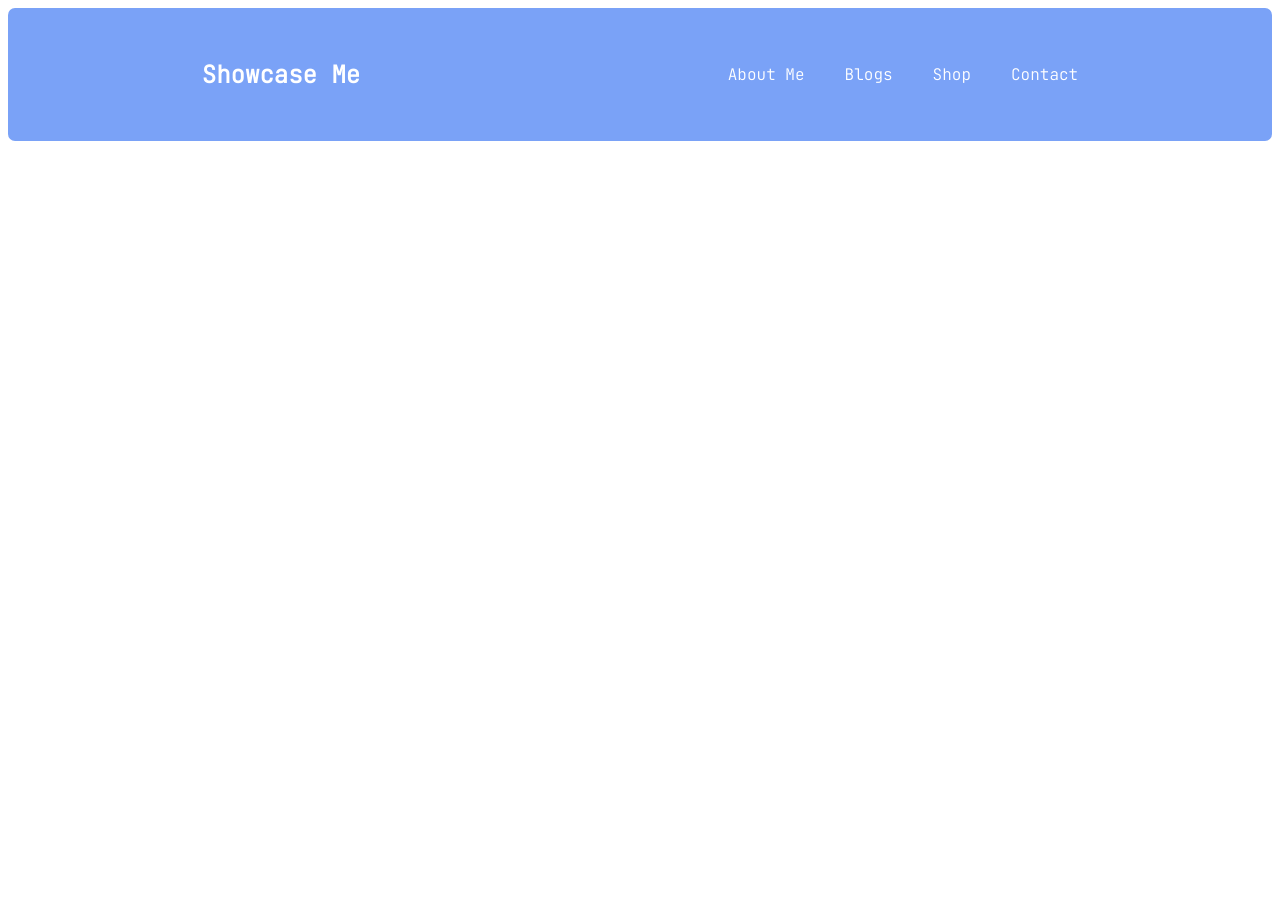
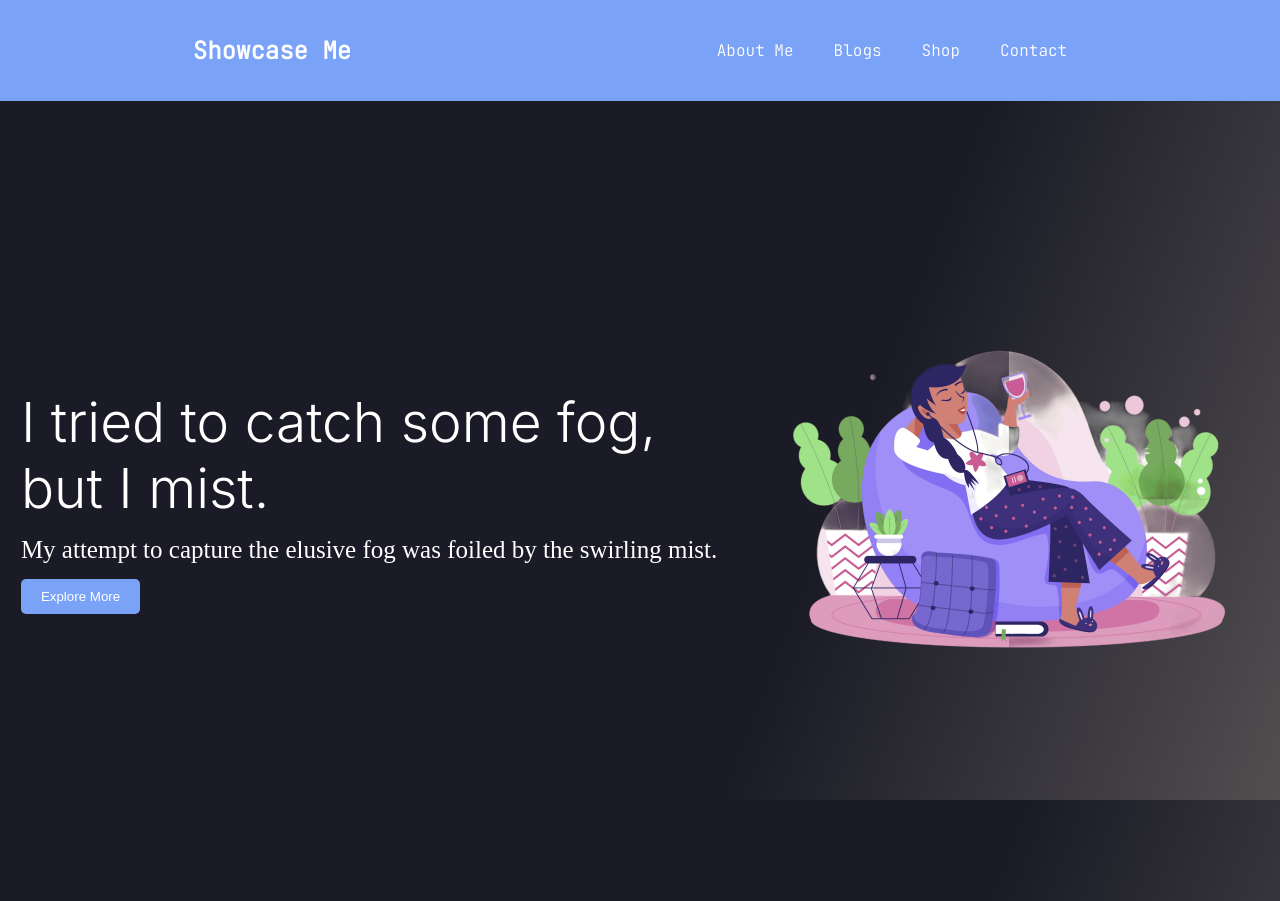
Before and after one commit to Ruhannn/Seems-like-a-site, a plain HTML site: page index.html in a window 1280 px wide. Before the commit the page ends 800 px from the top, so only its background shows below. Drawn offline with Linux system fonts and the light colour scheme; a web font is replaced by a local one.

Commit message:
add new page

```diff
--- a/index.html
+++ b/index.html
@@ -22,5 +22,20 @@
         </div>
       </nav>
     </header>
+    <main>
+      <section class="bannerboro">
+    <div class="banner">
+    <p class="name2">I tried to catch some fog, <br> but I mist.</p>
+    <p class="paga">
+      My attempt to capture the elusive fog was foiled by the swirling mist.</p>
+    <button class="btn">Explore More</button>
+
+  </div>
+   <div class="image1">
+      <img width="500px" src="stuff/3328861-transformed.png" alt="">
+    </div>
+</main>
+</section>
+
   </body>
 </html>
--- a/style.css
+++ b/style.css
@@ -1,11 +1,18 @@
-@import url('https://fonts.googleapis.com/css2?family=Autour+One&family=Fira+Code:wght@300&family=JetBrains+Mono:wght@300&display=swap');
+@import url('https://fonts.googleapis.com/css2?family=Autour+One&family=Fira+Code:wght@300&family=Inter:wght@300&family=JetBrains+Mono:wght@300&display=swap');
 *{
-    font-family:'JetBrains Mono', monospace ;
+  padding: 0;
+ margin: 0;
+
 }
-.name1{
-    margin-top: 20px;
-    margin-left: 20px;
+body{
+  background: rgb(82,78,80);
+background: linear-gradient(291deg, rgba(82,78,80,1) 0%, rgba(26,27,38,1) 35%);
+background-repeat: no-repeat;
+background-size: cover;
+background-attachment: fixed;
+
 }
+
 
 .homes li{
   padding: 20px;
@@ -15,6 +22,7 @@
 .homes ul{
     display: flex;
   list-style: none;
+
 
 }
 
@@ -26,9 +34,46 @@
     display: flex;
     align-items: center;
     justify-content:space-around;
-    border-radius: 7px;
+    font-family:'JetBrains Mono', monospace ;
+
+
 
 }
 a{
     color: white;
  }
+a:hover{
+  color: rgb(79, 79, 176);
+}
+.name2{
+
+  color: white;
+font-size: 55px;
+font-family: 'Inter', sans-serif;
+
+}
+
+.paga{
+  font-size: 25px;
+  margin-top: 15px;
+  margin-bottom: 15px;
+  color: white;
+}
+.bannerboro{
+  height: 100vh;
+  display: flex;
+  align-items: center;
+  justify-content: space-around;
+
+}
+.btn{
+  background-color: #7aa2f7;
+  padding: 10px 20px;
+  color: white;
+  border: none;
+  border-radius: 5px;
+
+}
+.btn:hover{
+   background-color:#628ce3 ;
+}
```
Also changed, not shown: stuff/3328861-transformed.png (added), stuff/3328861.jpg (added), stuff/anime-png-30723.png (added), stuff/undraw_snow_fun_re_plbr.svg (added), stuff/undraw_snow_globe_923j.svg (added).
